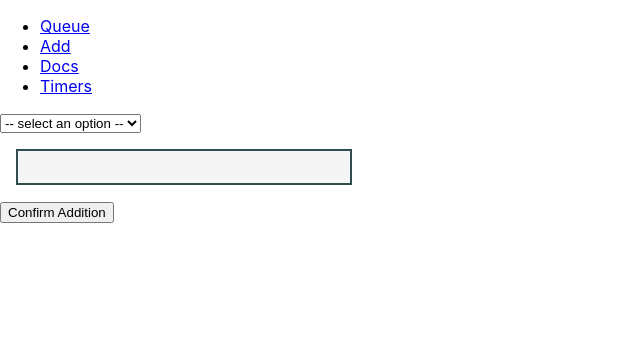
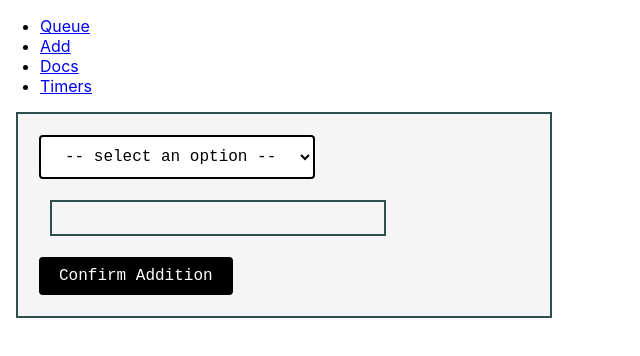
Before and after one commit to prof-tejera/assignment-2-willhathaway, a React (Create React App) app: page /add in a window 1280 px wide. Shown: the top 356 px of the page, without its empty margins (0-640 px from the left). Built offline with nearby package versions, Linux system fonts and the light colour scheme.

Commit message:
style changes

```diff
--- /dev/null
+++ b/src/components/generic/Dropdown.js
@@ -0,0 +1,43 @@
+// Dropdown.js
+import React, { useState } from 'react';
+
+export default function Dropdown({ options, onChange, value }) {
+  const dropdownStyle = {
+    backgroundColor: 'white',
+    color: 'black',
+    padding: '10px 20px',
+    fontFamily: 'monospace',
+    fontSize: '16px',
+    margin: '5px',
+    border: '2px solid black',
+    borderRadius: '4px',
+    cursor: 'pointer',
+    outline: 'none',
+    transition: 'border-color 0.3s',
+  };
+
+  const hoverStyle = {
+    borderColor: 'grey',
+  };
+
+  const [hover, setHover] = useState(false);
+
+  return (
+    <select
+      onChange={onChange}
+      value={value}
+      style={{ ...dropdownStyle, ...(hover ? hoverStyle : {}) }}
+      onMouseEnter={() => setHover(true)}
+      onMouseLeave={() => setHover(false)}
+    >
+      <option disabled value="">
+        -- select an option --
+      </option>
+      {options.map((option, index) => (
+        <option key={index} value={option.name}>
+          {option.name}
+        </option>
+      ))}
+    </select>
+  );
+}
--- a/src/views/Add.js
+++ b/src/views/Add.js
@@ -5,6 +5,8 @@ import Countdown from "../components/timers/Countdown";
 import Tabata from "../components/timers/Tabata";
 import XY from "../components/timers/XY";
 import Stopwatch from "../components/timers/Stopwatch";
+import Dropdown from "../components/generic/Dropdown";
+import Button from "../components/generic/Button";
 
 function Add({ addToQueue }) {
   const [selectedTimer, setSelectedTimer] = useState("");
@@ -71,22 +73,17 @@ function Add({ addToQueue }) {
   };
 
   return (
-    <div>
-      <select onChange={handleDropdownChange} value={selectedTimer}>
-        <option disabled value="">
-          -- select an option --
-        </option>
-        {timers.map((timer, index) => (
-          <option key={index} value={timer.name}>
-            {timer.name}
-          </option>
-        ))}
-      </select>
+    <Container style={{width: "500px"}}>
+      <Dropdown
+        options={timers}
+        onChange={handleDropdownChange}
+        value={selectedTimer}
+      />
 
       <Container>{renderSelectedTimer()}</Container>
 
-      <button onClick={handleAddClick}>Confirm Addition</button>
-    </div>
+      <Button name="Confirm Addition" method={handleAddClick} />
+    </Container>
   );
 }
 
```
